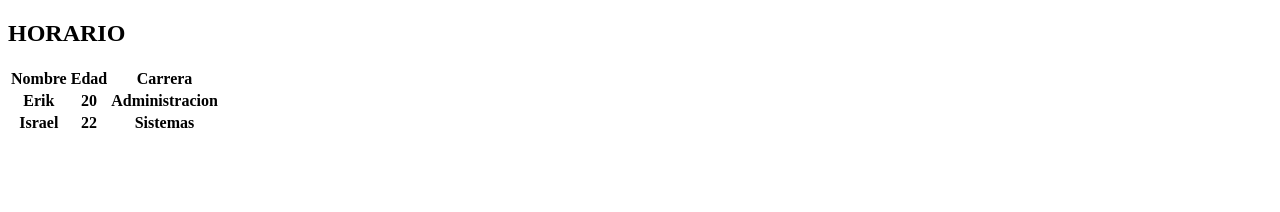
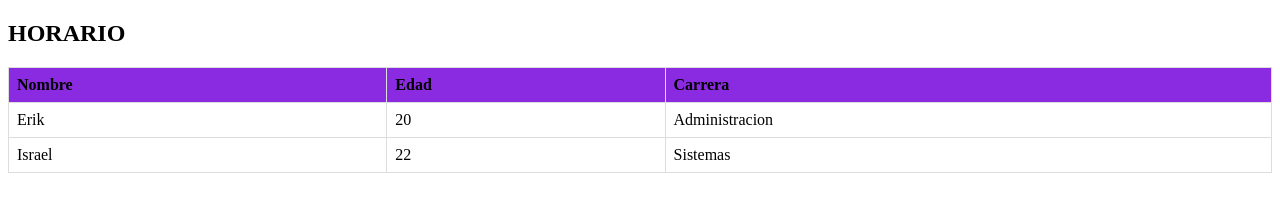
Before and after one commit to ErikCuevas03/practicas-progamaci-n-web-Israel-, a plain HTML site: page 2-Ejercicio-Tabla/index.html in a window 1280 px wide. Drawn offline with Linux system fonts and the light colour scheme.

Commit message:
Agregando estilos de Tabla

```diff
--- /dev/null
+++ b/2-Ejercicio-Tabla/CSS/Style.css
@@ -0,0 +1,12 @@
+Table{
+    border-collapse: collapse;
+    width: 100%;
+}
+th,td{
+    border: 1px solid #ddd;
+    padding: 8px;
+    text-align: left;
+}
+th{
+    background-color: blueviolet;
+}
--- a/2-Ejercicio-Tabla/index.html
+++ b/2-Ejercicio-Tabla/index.html
@@ -3,6 +3,7 @@
 <head>
     <meta charset="utf-8">
     <meta name="viewport" content="width-device-width intial-scale-1">
+    <link rel="stylesheet" href="CSS/Style.css">
     <title>Tabla</title>
 </head>
 <body>
@@ -14,14 +15,14 @@
             <th>Carrera</th>
         </tr>
         <tr>
-            <th>Erik</th>
-            <th>20</th>
-            <th>Administracion</th>
+            <td>Erik</td>
+            <td>20</td>
+            <td>Administracion</td>
         </tr>
         <tr>
-            <th>Israel</th>
-            <th>22</th>
-            <th>Sistemas</th>
+            <td>Israel</td>
+            <td>22</td>
+            <td>Sistemas</td>
         </tr>
     </TABLE>
 </body>
```
